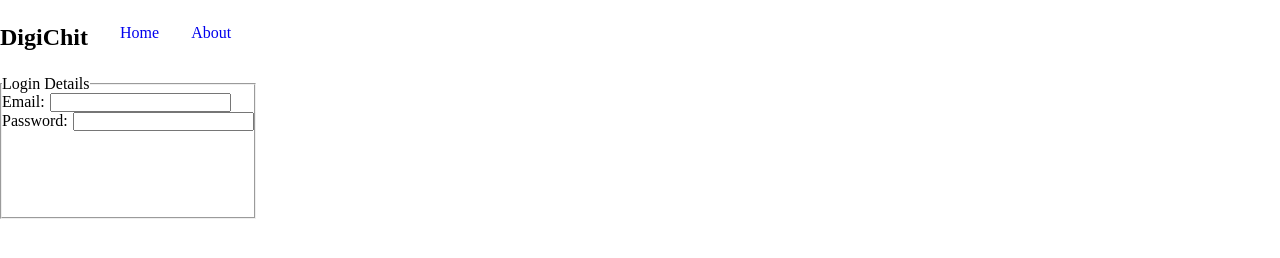
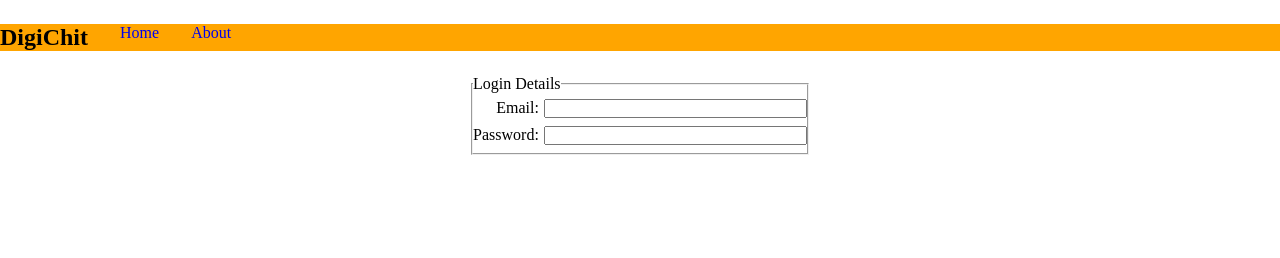
Before and after one commit to NiharPhansalkar/college-chit-system, a website: page loginPage.html in a window 1280 px wide. Drawn offline with Linux system fonts and the light colour scheme.

Commit message:
css: styling login page

```diff
--- a/css/loginStyles.css
+++ b/css/loginStyles.css
@@ -3,9 +3,14 @@
     margin: 0;
     padding: 0;
 }
+body {
+    height: 100%;
+}
 
 /* Styling the navbar */
-
+.navbar {
+    background-color: orange;
+}
 .navbar ul{
     display: flex;
     margin: 1.5rem 0 1.5rem 0;
@@ -21,15 +26,27 @@
 
 /* Styling the login form */
 
-.login_info fieldset{
+.form_fieldset {
     height: 9rem;
-    width: 16rem;
+    width: 25rem;
+    display: flex;
+    flex-direction: column;
+    justify-content: space-around;
+    align-items: center;
+}
+.login_info {
+    display: flex;
+    justify-content: center;
+    align-items: center;
+    /*height: calc(100vh - 3px);*/
+    overflow: hidden;
 }
 
 .form_elements {
     display: grid;
-    grid-template-columns: max-content max-content;
+    grid-template-columns: 1fr 4fr;
     grid-gap: 5px;
+    margin: 6px 0px 8px 0px;
 }
 .form_elements label {
     text-align: right;
```
